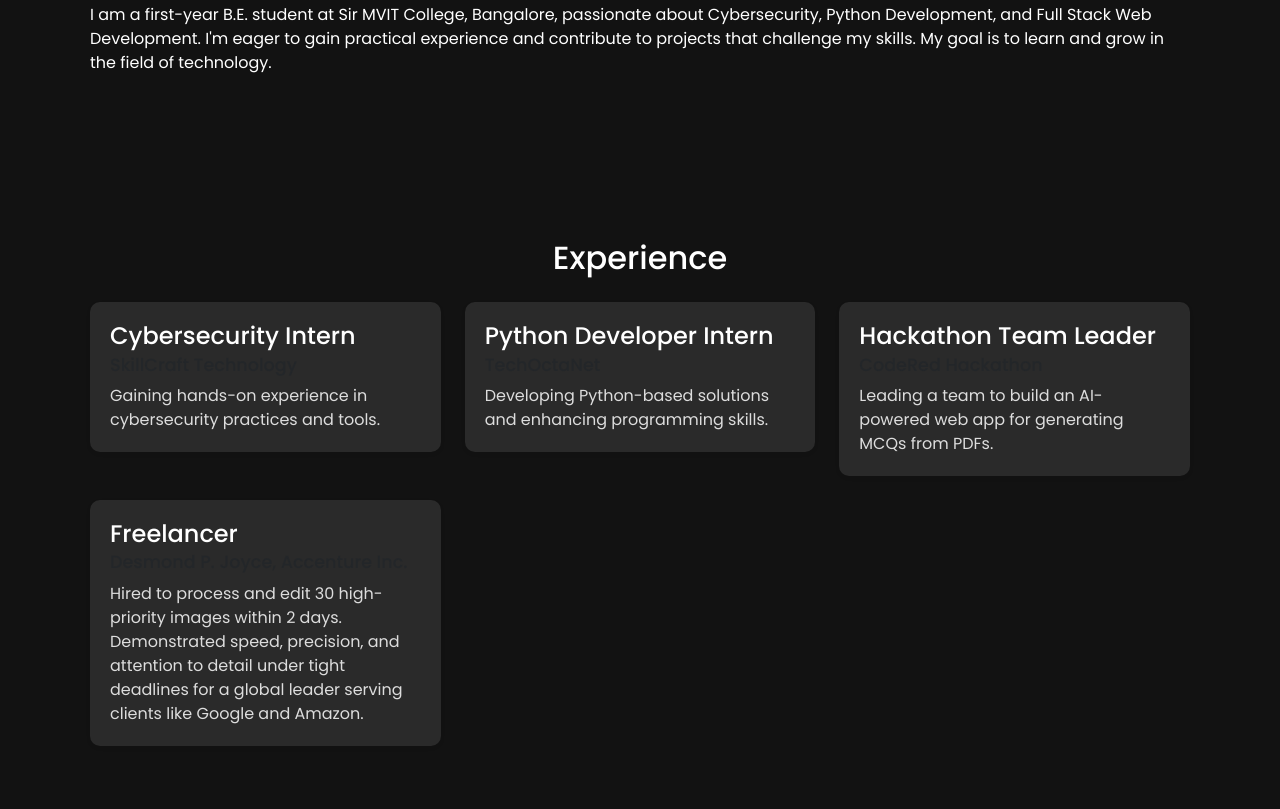
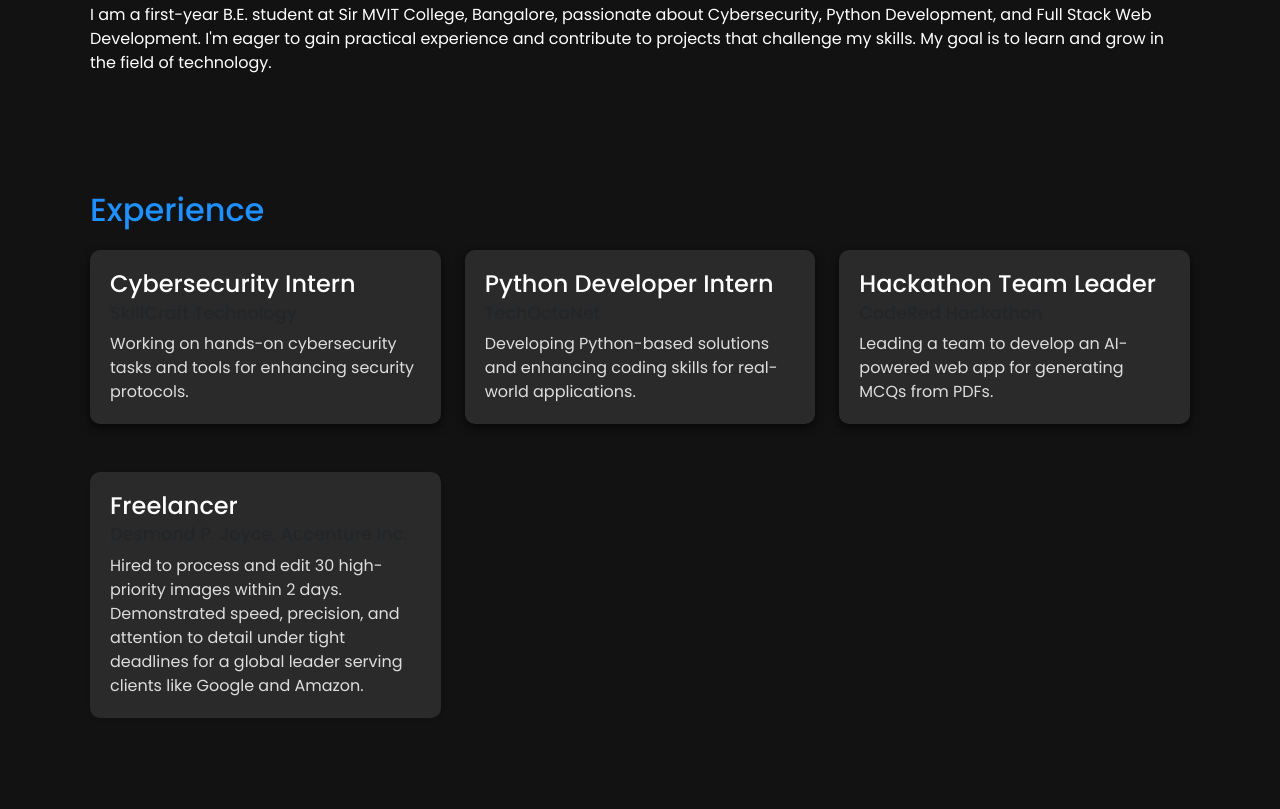
Before and after one commit to ojha13291/ojha13291.github.io, a plain HTML site: page index.html in a window 1280 px wide. Shown: the part 811-1620 px from the top of the page. Drawn offline with nearby package versions, Linux system fonts and the light colour scheme.

Commit message:
Update index.html
just corrected the of the previous commit

```diff
--- a/index.html
+++ b/index.html
@@ -149,36 +149,33 @@
   </section>
 
   <!-- Experience Section -->
-<section class="container my-5">
-  <h2 class="text-center mb-4">Experience</h2>
+  <section id="experience" class="container">
+    <h2 class="section-title">Experience</h2>
     <div class="row">
-    <!-- Card 1 -->
-    <div class="col-md-4">
-      <div class="card shadow-sm">
+      <div class="col-md-4 mb-4">
+        <div class="card">
           <div class="card-body">
             <h5 class="card-title">Cybersecurity Intern</h5>
             <h6 class="card-subtitle mb-2 text-muted">SkillCraft Technology</h6>
-          <p class="card-text">Gaining hands-on experience in cybersecurity practices and tools.</p>
+            <p class="card-text">Working on hands-on cybersecurity tasks and tools for enhancing security protocols.</p>
           </div>
         </div>
       </div>
-    <!-- Card 2 -->
-    <div class="col-md-4">
-      <div class="card shadow-sm">
+      <div class="col-md-4 mb-4">
+        <div class="card">
           <div class="card-body">
             <h5 class="card-title">Python Developer Intern</h5>
             <h6 class="card-subtitle mb-2 text-muted">TechOctaNet</h6>
-          <p class="card-text">Developing Python-based solutions and enhancing programming skills.</p>
+            <p class="card-text">Developing Python-based solutions and enhancing coding skills for real-world applications.</p>
           </div>
         </div>
       </div>
-    <!-- Card 3 -->
-    <div class="col-md-4">
-      <div class="card shadow-sm">
+      <div class="col-md-4 mb-4">
+        <div class="card">
           <div class="card-body">
             <h5 class="card-title">Hackathon Team Leader</h5>
             <h6 class="card-subtitle mb-2 text-muted">CodeRed Hackathon</h6>
-          <p class="card-text">Leading a team to build an AI-powered web app for generating MCQs from PDFs.</p>
+            <p class="card-text">Leading a team to develop an AI-powered web app for generating MCQs from PDFs.</p>
           </div>
         </div>
       </div>
```
Lines whose indentation alone changed are shown as unchanged.
